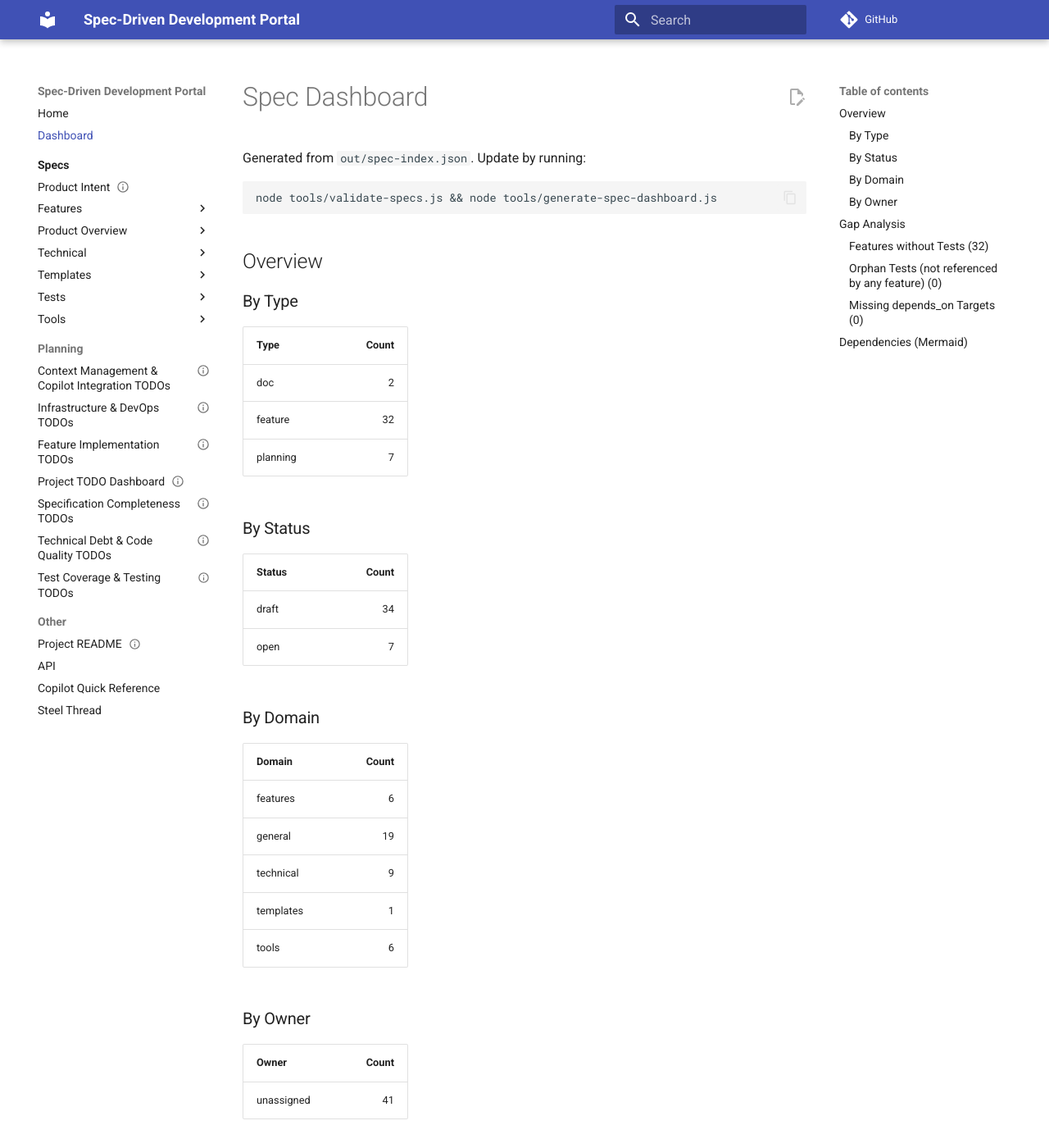
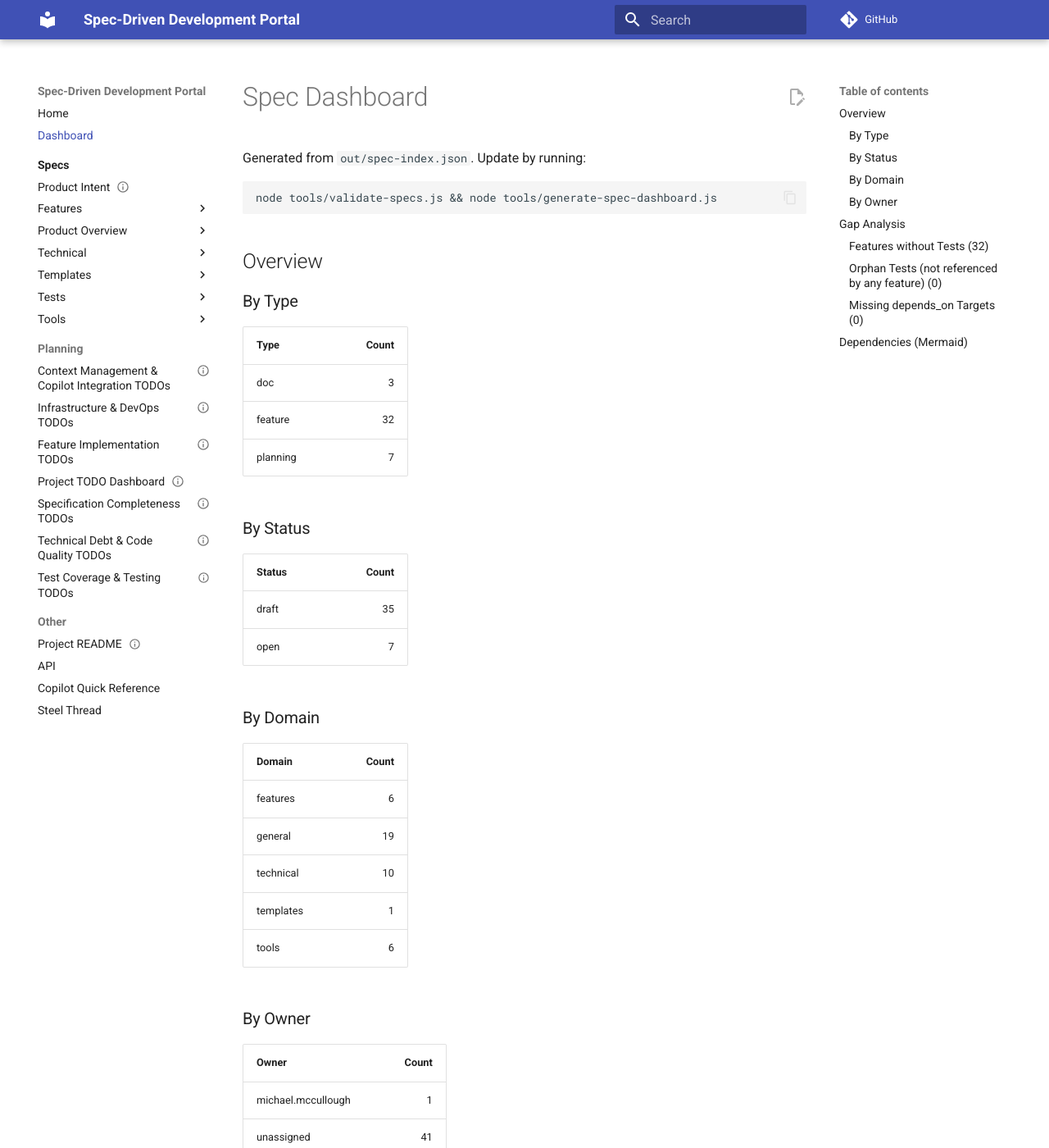
Before and after one commit to micmcc/spec-driven-development-starter, an MkDocs documentation site: the page built from docs/spec-dashboard.md, in a window 1280 px wide and 1400 px high. Shown: the whole window at 82% size. Built offline with MkDocs 1.6.1 and Material for MkDocs 9.7.7, drawn with Linux system fonts in a browser that asks for light colours; comment, search, counter and statistics services are not loaded.

Commit message:
docs(dashboard): update spec-dashboard.md

```diff
--- a/docs/spec-dashboard.md
+++ b/docs/spec-dashboard.md
@@ -11,14 +11,14 @@ node tools/validate-specs.js && node tools/generate-spec-dashboard.js
 ### By Type
 | Type | Count |
 |---|---:|
-| doc | 2 |
+| doc | 3 |
 | feature | 32 |
 | planning | 7 |
 
 ### By Status
 | Status | Count |
 |---|---:|
-| draft | 34 |
+| draft | 35 |
 | open | 7 |
 
 ### By Domain
@@ -26,13 +26,14 @@ node tools/validate-specs.js && node tools/generate-spec-dashboard.js
 |---|---:|
 | features | 6 |
 | general | 19 |
-| technical | 9 |
+| technical | 10 |
 | templates | 1 |
 | tools | 6 |
 
 ### By Owner
 | Owner | Count |
 |---|---:|
+| michael.mccullough | 1 |
 | unassigned | 41 |
 
 ## Gap Analysis
```
